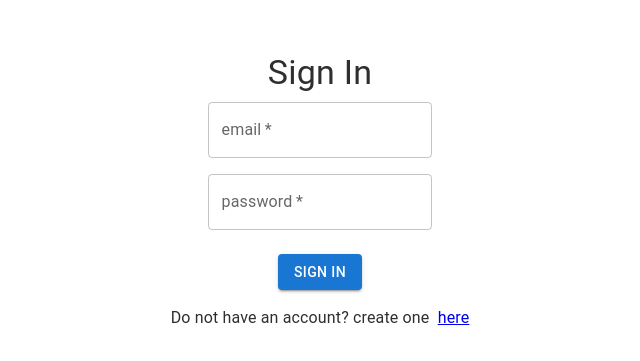
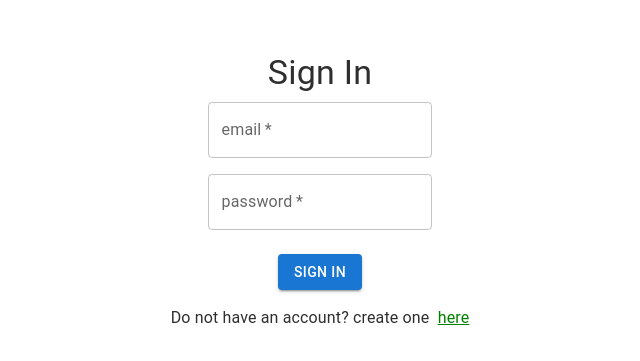
Before and after one commit to mwendwa99/save-a-spot, a React (Create React App) app in the folder client/: page /login in a window 1280 px wide. Shown: the part 213-574 px from the top of the page, without its empty margins (320-960 px from the left). Built offline with nearby package versions, Linux system fonts and the light colour scheme.

Commit message:
fix user state glitch

```diff
--- a/client/src/App.js
+++ b/client/src/App.js
@@ -1,5 +1,5 @@
 import React, { useState, useEffect } from 'react';
-import { Routes, Route, useNavigate, Navigate } from 'react-router-dom';
+import { Routes, Route, Navigate } from 'react-router-dom';
 import { ToastContainer, toast } from 'react-toastify';
 import 'react-toastify/dist/ReactToastify.css';
 
@@ -8,29 +8,25 @@ import Home from './pages/Home';
 import { Form } from './components/Form';
 import { useAuth } from './provider/Authentication';
 
+
 function App() {
   const [email, setEmail] = useState('');
   const [password, setPassword] = useState('');
-  const navigate = useNavigate();
   const { signIn, signUp, message } = useAuth();
+  let auth = sessionStorage.getItem('authToken');
 
   useEffect(() => {
-    let auth = sessionStorage.getItem('authToken');
-    if (auth) {
-      navigate('/home');
-    } else {
-      navigate('/login');
-    }
-  }, [navigate, message]);
+    toast.error(message)
+  }, [message])
 
   const handleAction = (action) => {
     if (action === 'signin') {
-      toast.info(message);
       signIn(email, password);
+      toast.error(message);
     }
     if (action === 'signup') {
-      toast.info(message);
       signUp(email, password);
+      toast.error(message);
     }
   }
 
@@ -38,14 +34,25 @@ function App() {
     <div className="App">
       <ToastContainer position='top-center' />
       <Routes>
-        <Route path='/login' element={
-          <Form setEmail={setEmail} setPassword={setPassword} title='Sign In' handleAction={() => handleAction('signin')} />
-        } />
-        <Route path='/register' element={
-          <Form setEmail={setEmail} setPassword={setPassword} title='Sign Up' handleAction={() => handleAction('signup')} />
-        } />
-        <Route path='/home' element={<Home />} />
-        <Route path='*' element={<Navigate to="/login" replace />} />
+        {
+          auth ?
+            (
+              <>
+                <Route path='/home' element={<Home />} />
+                <Route path='*' element={<Navigate to="/home" replace />} />
+              </>
+            ) : (
+              <>
+                <Route path='/register' element={
+                  <Form setEmail={setEmail} setPassword={setPassword} title='Sign Up' handleAction={() => handleAction('signup')} />
+                } />
+                <Route path='/login' element={
+                  <Form setEmail={setEmail} setPassword={setPassword} title='Sign In' handleAction={() => handleAction('signin')} />
+                } />
+                <Route path='*' element={<Navigate to="/login" replace />} />
+              </>
+            )
+        }
       </Routes>
     </div >
   );
--- a/client/src/components/Form.js
+++ b/client/src/components/Form.js
@@ -3,11 +3,9 @@ import Box from '@mui/material/Box';
 import TextField from '@mui/material/TextField';
 import Typography from '@mui/material/Typography';
 import { makeStyles } from '@mui/styles';
-import { Link, Navigate } from 'react-router-dom';
-import { CircularProgress } from '@mui/material';
+import { NavLink } from 'react-router-dom';
 
 import BasicButtons from './Button';
-import { useAuth } from '../provider/Authentication';
 
 const useStyles = makeStyles(theme => ({
     root: {
@@ -31,13 +29,12 @@ const useStyles = makeStyles(theme => ({
 
 function Form({ title, setEmail, setPassword, handleAction }) {
     const classes = useStyles();
-    const { isLoading } = useAuth();
 
     const handleSubmit = (e) => {
         e.preventDefault();
     };
 
-    return !isLoading ? (
+    return (
         <Box
             className={classes.root}
             component="form"
@@ -69,22 +66,25 @@ function Form({ title, setEmail, setPassword, handleAction }) {
                 placeholder='xyz'
             />
             <BasicButtons type="submit" title={title} handleAction={() => handleAction()} />
-            <Typography align='center' variant="body1">Do not have an account? create one &nbsp;
-                <Link to='/register' >here</Link>
-            </Typography>
-            {/* {
+            {
                 title === 'Sign In' ?
                     <Typography align='center' variant="body1">Do not have an account? create one &nbsp;
-                        <Navigate to='/register' >here</Navigate>
+                        <NavLink
+                            style={({ isActive }) => {
+                                return {
+                                    color: isActive ? "yellow" : "green"
+                                }
+                            }}
+                            to='/register' >here</NavLink>
                     </Typography>
                     : title === 'Sign Up' ?
                         <Typography align='center' variant="body1">Already have an account? sign in &nbsp;
-                            <Navigate to='/login' >here</Navigate>
+                            <NavLink to='/login' >here</NavLink>
                         </Typography>
                         : null
-            } */}
+            }
         </Box>
-    ) : <CircularProgress color='primary' thickness={4} size={40} />
+    )
 }
 
 export { Form };
--- a/client/src/pages/Home.jsx
+++ b/client/src/pages/Home.jsx
@@ -1,18 +1,21 @@
 import React from 'react';
-import { Typography, Container, Box, Grid } from '@mui/material';
+import { Typography, Container, Box, Grid, CircularProgress } from '@mui/material';
 import { useNavigate } from 'react-router-dom';
 
 import Button from '../components/Button';
+import { useAuth } from '../provider/Authentication';
 
 const Home = () => {
     const navigate = useNavigate();
+    const { isLoading, currentUser } = useAuth();
+    console.log('user', currentUser)
 
     const logout = () => {
         sessionStorage.removeItem('authToken');
         navigate('/login');
     };
 
-    return (
+    return !isLoading ? (
         <Container maxWidth='md'>
             <Box mb={2}>
                 <Typography variant='h1' align='center'>
@@ -23,7 +26,7 @@ const Home = () => {
                 <Button title="logout" handleAction={() => logout()} />
             </Grid>
         </Container>
-    );
+    ) : <CircularProgress size={40} thickness={4} color='secondary' />;
 }
 
 export default Home;
--- a/client/src/provider/Authentication.js
+++ b/client/src/provider/Authentication.js
@@ -13,41 +13,44 @@ const AuthProvider = ({ children }) => {
     const [isLoading, setIsLoading] = useState(false);
     const navigate = useNavigate();
 
-    const signIn = async (email, password) => {
+    const signIn = (email, password) => {
         // check whether email nd password is string
         setIsLoading(true);
         if (typeof email !== 'string' || typeof password !== 'string') {
             setMessage('Email and password must be string');
             return;
         }
-        await signInWithEmailAndPassword(auth, email, password)
+        try {
+            signInWithEmailAndPassword(auth, email, password)
                 .then(res => {
                     sessionStorage.setItem('authToken', res._tokenResponse.refreshToken);
                     setCurrentUser(res.user.uid);
-                setMessage(res.code);
-                setIsLoading(false);
+                    setMessage(res);
                 }).then(() => navigate('/home')).catch(err => {
                     setMessage(err.code);
                 });
+        } catch (err) {
+            setMessage(err);
+        }
+        setIsLoading(false);
     };
 
-    const signUp = async (email, password) => {
+    const signUp = (email, password) => {
         setIsLoading(true);
         // check whether email and password is string
         if (typeof email !== 'string' || typeof password !== 'string') {
             setMessage('Email and password must be string');
             return;
         }
-
-        await createUserWithEmailAndPassword(auth, email, password)
+        createUserWithEmailAndPassword(auth, email, password)
             .then(res => {
+                sessionStorage.setItem('authToken', res._tokenResponse.refreshToken);
                 setCurrentUser(res.user.uid);
-                sessionStorage.setItem('authToken', res._tokenResponse.refreshToken);
-                setMessage(res.code);
-                setIsLoading(false);
+                setMessage(res);
             }).then(() => navigate('/home')).catch(err => {
                 setMessage(err.code);
             });
+        setIsLoading(false);
     };
 
     const signOut = () => {
@@ -63,7 +66,6 @@ const AuthProvider = ({ children }) => {
         <AuthContext.Provider value={{
             currentUser,
             message,
-            auth,
             isLoading,
             signIn,
             signUp,
```
Lines whose indentation alone changed are shown as unchanged.
